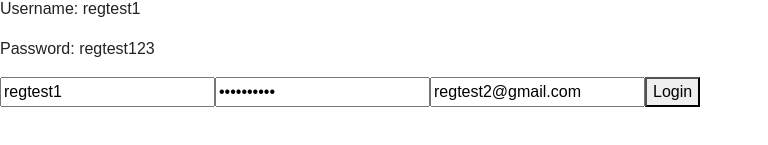
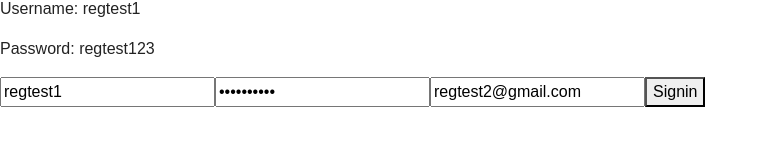
Before and after one commit to tschatzmann/MyLifeHasGoneToDogs2, a React (Create React App) app in the folder create-react-express/client/: page /signup in a window 1280 px wide. Shown: the part 167-312 px from the top of the page, without its empty margins (0-768 px from the left). Built offline with nearby package versions, Linux system fonts and the light colour scheme; a web font is replaced by a local one.

Commit message:
updating signin page

```diff
--- a/create-react-express/client/src/Pages/postings.js
+++ b/create-react-express/client/src/Pages/postings.js
@@ -3,7 +3,8 @@ import { Link } from "react-router-dom";
 import axios from "axios"
 import { Col, Row, Container } from "../components/grid";
 import { List, ListItem } from "../components/list";
-import { Input, TextArea, FormBtn } from "../components/form";
+//import { Input, TextArea, FormBtn } from "../components/form";
+import apiPosting from "../utils/apiPosting";
 
 
 class Postings extends Component {
@@ -23,7 +24,25 @@ componentDidMount() {
   // .then(response => console.log(response));
     .then(res => this.setState({ postings: res.data }))
   };
+//
+handleFormSubmit = event => {
+  event.preventDefault();
+  console.log("trying to save post");
+  apiPosting.savePost(this.state)
+  .then(response => console.log(response));
+// this.setState({ username: "", password: "" });
+};
+ // handle any changes to the input fields
+ handleInputChange = event => {
+  // Pull the name and value properties off of the event.target (the element which triggered the event)
+  const { name, value } = event.target;
 
+  // Set the state for the appropriate input field
+  this.setState({
+    [name]: value
+  });
+};
+//
   render() {
     return (
       <Container fluid>
@@ -32,10 +51,20 @@ componentDidMount() {
             {/* <Jumbotron> */}
               <h1>What Postings Should I Read?</h1>
             {/* </Jumbotron> */}
-            <form>
-              <TextArea name="text" placeholder="text" />
-              <FormBtn>Submit Posting</FormBtn>
-            </form>
+            {/* <form> */}
+              <input
+                       type="text"
+          placeholder="text"
+          name="text"
+          value={this.state.text}
+          onChange={this.handleInputChange}
+          />
+              {/* <TextArea name="text" placeholder="text" /> */}
+              {/* <FormBtn>Submit Posting</FormBtn> */}
+              <button onClick={this.handleFormSubmit}>
+                Submit Posting
+              </button>
+            {/* </form> */}
           </Col>
           <Col size="md-6 sm-12">
             {/* <Jumbotron> */}
@@ -49,6 +78,7 @@ componentDidMount() {
                       <strong>
                         {posting.text}
                       </strong>
+                      {}
                     </a>
                     {/* <DeleteBtn /> */}
                   </ListItem>
--- a/create-react-express/client/src/Pages/signup.js
+++ b/create-react-express/client/src/Pages/signup.js
@@ -1,6 +1,6 @@
 
 import React, { Component } from "react";
-import LoginBtn from "../components/LoginBtn";
+import signinBtn from "../components/signinBtn";
 import apiAuthor from "../utils/apiAuthor";
 
 class Signup extends Component {
@@ -60,7 +60,7 @@ alert(`Username: ${this.state.username}\nPassword: ${this.state.password}`);
           value={this.state.email}
           onChange={this.handleInputChange}
         />
-        <button onClick={this.handleFormSubmit}>Login</button>
+        <button onClick={this.handleFormSubmit}>Signin</button>
       </form>
       </main>
     );
```
Also changed, not shown: create-react-express/client/src/App.js (+4 -4 lines), create-react-express/client/src/components/signinBtn/index.js (renamed from create-react-express/client/src/LoginBtn/index.js), create-react-express/client/src/components/signinBtn/style.css (renamed from create-react-express/client/src/LoginBtn/style.css), create-react-express/client/src/signinbtn/index.js (renamed from create-react-express/client/src/components/LoginBtn/index.js), create-react-express/client/src/signinbtn/style.css (renamed from create-react-express/client/src/components/LoginBtn/style.css).
